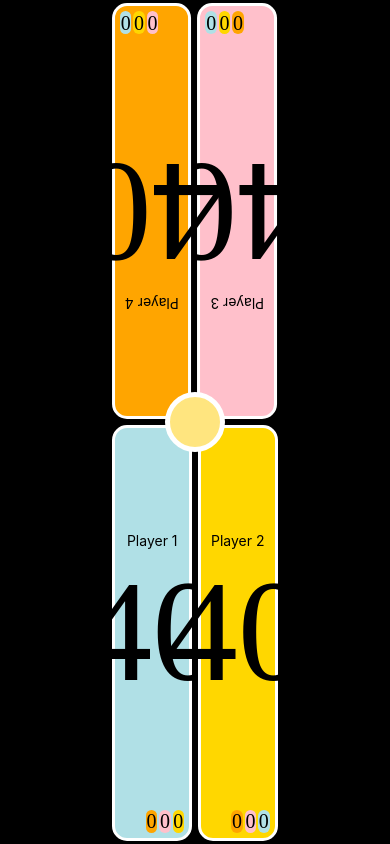
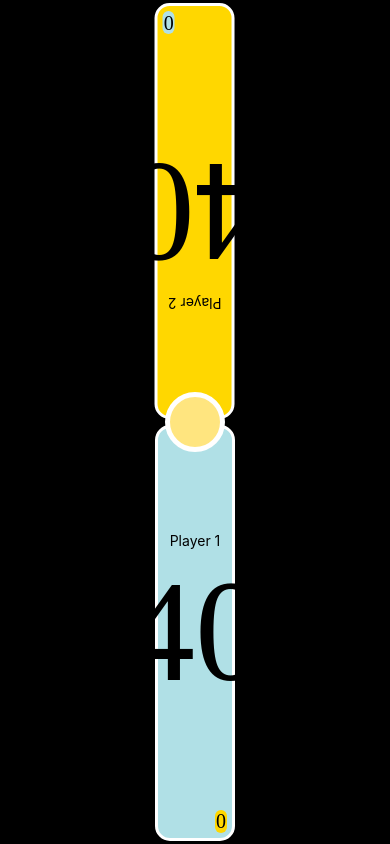
Before and after one commit to wentingd/mtgSparker, a React Native app: screen / in a window 390 px wide. Built offline with nearby package versions, Linux system fonts and the light colour scheme; some icons are missing.

Commit message:
style commander mini-counters to be upside-down if in upperRow

```diff
--- a/App.js
+++ b/App.js
@@ -18,7 +18,7 @@ export default class App extends React.Component {
   constructor(props) {
     super(props);
     this.state = {
-      playerNumber: 4,
+      playerNumber: 2,
       commanderMode: true,
       diceView: false,
     };
--- a/components/CommanderDamageZone.js
+++ b/components/CommanderDamageZone.js
@@ -15,7 +15,7 @@ const styles = StyleSheet.create({
 
 class CommanderDamageZone extends React.Component {
   render() {
-    const { opponents, refresh } = this.props;
+    const { opponents, refresh, isUpperRow } = this.props;
     return (
       <View style={styles.container}>
         {
@@ -25,6 +25,7 @@ class CommanderDamageZone extends React.Component {
               playerName={opponent.index + 1}
               color={opponent.color}
               refresh={refresh}
+              isUpperRow={isUpperRow}
             />
           ))
         }
--- a/components/LifeCounterView.js
+++ b/components/LifeCounterView.js
@@ -43,7 +43,9 @@ const styles = {
   },
 };
 
-const renderPlayerArea = (player, opponents, commanderMode) => (
+const renderPlayerArea = ({
+  player, opponents, commanderMode, isUpperRow,
+}) => (
   <View
     key={player.index}
     style={{ ...styles.playerArea, backgroundColor: player.color }}
@@ -52,6 +54,7 @@ const renderPlayerArea = (player, opponents, commanderMode) => (
       playerName={player.index + 1}
       opponents={opponents}
       commanderMode={commanderMode}
+      isUpperRow={isUpperRow}
     />
   </View>
 );
@@ -66,15 +69,25 @@ class CounterView extends React.Component {
       <View style={styles.container}>
         <View style={styles.upperRow}>
           {
-            players.slice(playersPerRow, this.props.playerNumber).map(
-              (player) => renderPlayerArea(player, omitByIndex(player, players), commanderMode),
+            players.slice(playersPerRow, playerNumber).map(
+              (player) => renderPlayerArea({
+                player,
+                opponents: omitByIndex(player, players),
+                commanderMode,
+                isUpperRow: true,
+              }),
             )
           }
         </View>
         <View style={styles.lowerRow}>
           {
             players.slice(0, playersPerRow).map(
-              (player) => renderPlayerArea(player, omitByIndex(player, players), commanderMode),
+              (player) => renderPlayerArea({
+                player,
+                opponents: omitByIndex(player, players),
+                commanderMode,
+                isUpperRow: false,
+              }),
             )
           }
         </View>
--- a/components/MiniCounter.js
+++ b/components/MiniCounter.js
@@ -75,7 +75,7 @@ class MiniCounter extends React.Component {
 
   render() {
     const { count, modalVisible } = this.state;
-    const { color, playerName } = this.props;
+    const { color, playerName, isUpperRow } = this.props;
     return (
       <TouchableOpacity
         style={{ ...styles.counter, backgroundColor: color || 'white' }}
@@ -98,7 +98,11 @@ class MiniCounter extends React.Component {
             <View
               style={{ ...styles.modalBody, backgroundColor: color }}
             >
-              <View style={styles.modalContents}>
+              <View style={{
+                ...styles.modalContents,
+                transform: isUpperRow ? [{ rotate: '-180deg' }] : [],
+              }}
+              >
                 <Button
                   title='+'
                   color='black'
--- a/components/PlayerLifeCounter.js
+++ b/components/PlayerLifeCounter.js
@@ -73,24 +73,27 @@ class PlayerZone extends React.Component {
 
   render() {
     const { count, refresh } = this.state;
-    const { opponents } = this.props;
+    const {
+      playerName, commanderMode, opponents, isUpperRow,
+    } = this.props;
     return (
       <View style={styles.container}>
         <View style={styles.infoArea}>
           <Text>
-            {`Player ${this.props.playerName}`}
+            {`Player ${playerName}`}
           </Text>
           <Text style={styles.countFont}>
             {count}
           </Text>
         </View>
         {
-          this.props.commanderMode
+          commanderMode
             ? (
               <View style={styles.commanderDamageArea}>
                 <CommanderDamageZone
                   opponents={opponents}
                   refresh={refresh}
+                  isUpperRow={isUpperRow}
                 />
               </View>
             )
```
Also changed, not shown: .expo-shared/assets.json (added).
